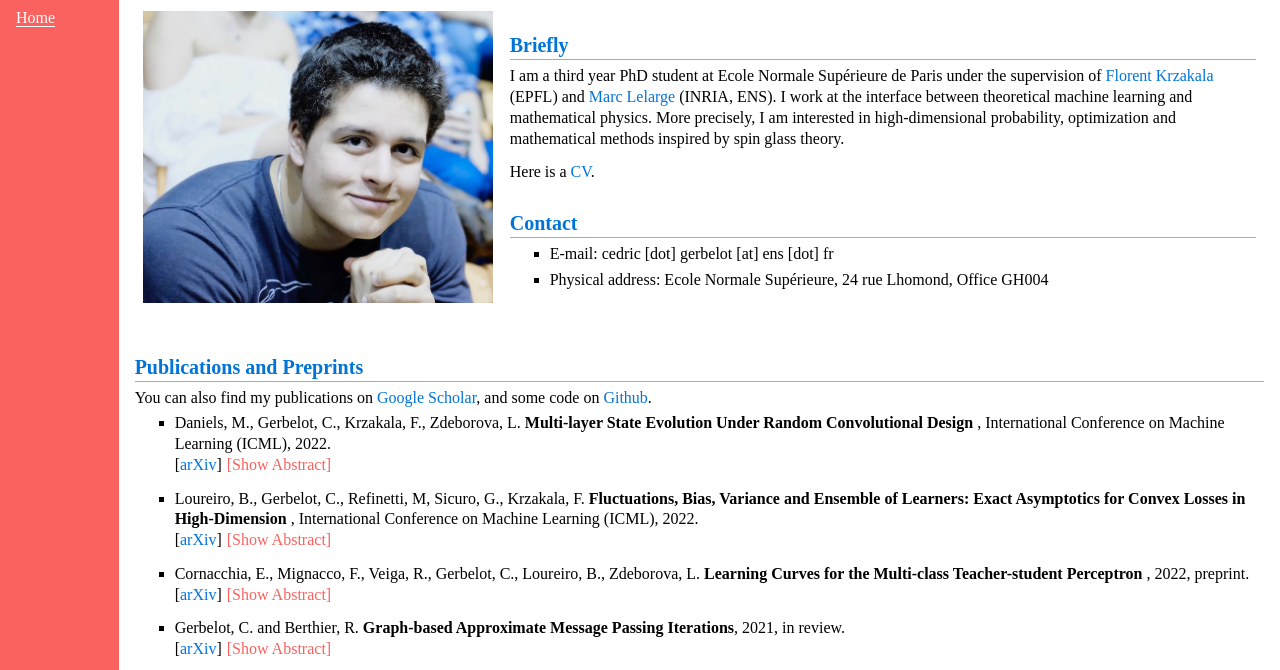
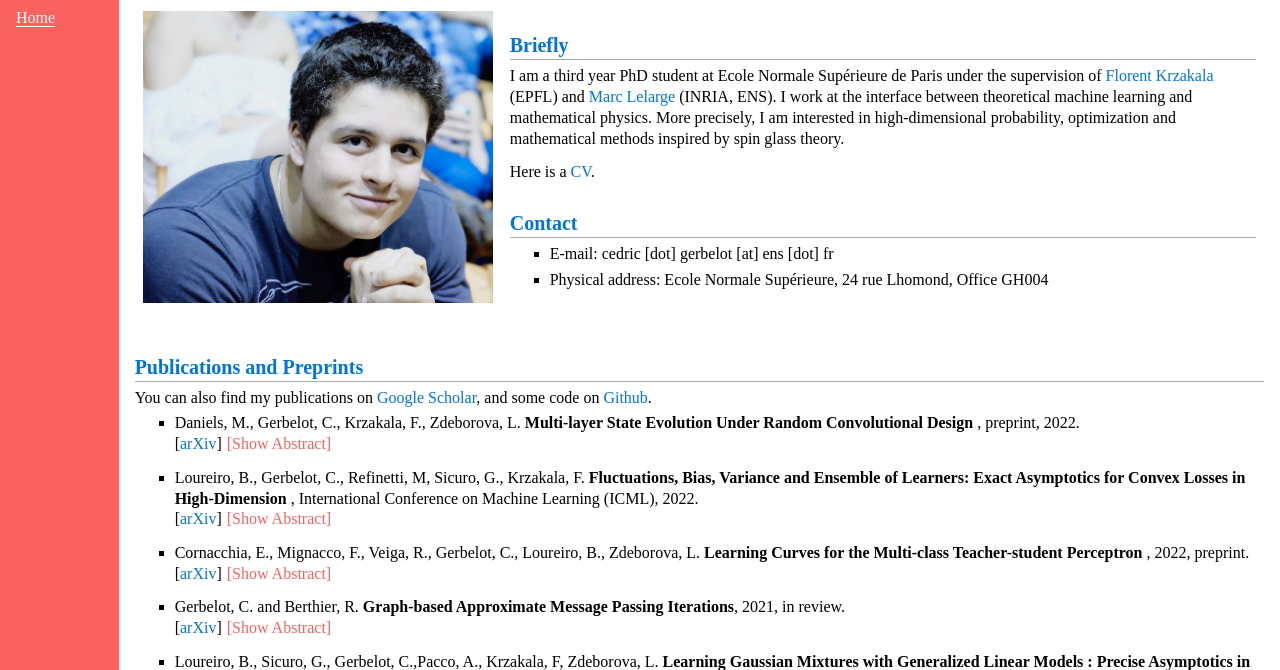
Before and after one commit to cgerbelo/cgerbelo.github.io, a plain HTML site: page index.html in a window 1280 px wide. Shown: the part 63-733 px from the top of the page. Drawn offline with nearby package versions, Linux system fonts and the light colour scheme.

Commit message:
Update index.html

```diff
--- a/index.html
+++ b/index.html
@@ -34,7 +34,7 @@
 <h2>Publications and Preprints</h2>
 <p>You can also find my publications on <a href="https://scholar.google.com/citations?user=Ct53LHIAAAAJ&amp;hl=fr">Google Scholar</a>, and some code on <a href="https://github.com/cgerbelo">Github</a>.</p>
 <ul>
-<li><p>Daniels, M., Gerbelot, C., Krzakala, F., Zdeborova, L. <b> Multi-layer State Evolution Under Random Convolutional Design </b>, International Conference on Machine Learning (ICML), 2022. <br />[<a href="https://arxiv.org/abs/2201.13383">arXiv</a>] <span class="toggle-trigger">[Show Abstract]<span>
+<li><p>Daniels, M., Gerbelot, C., Krzakala, F., Zdeborova, L. <b> Multi-layer State Evolution Under Random Convolutional Design </b>, preprint, 2022. <br />[<a href="https://arxiv.org/abs/2201.13383">arXiv</a>] <span class="toggle-trigger">[Show Abstract]<span>
 <div class="toggle-wrap">
 <b>Abstract:</b>  Signal recovery under generative neural network priors has emerged as a promising direction in statistical inference and computational imaging. Theoretical analysis of reconstruction algorithms under generative priors is, however, challenging. For generative priors with fully connected layers and Gaussian i.i.d. weights, this was achieved by the multi-layer approximate message (ML-AMP) algorithm via a rigorous state evolution. However, practical generative priors are typically convolutional, allowing for computational benefits and inductive biases, and so the Gaussian i.i.d. weight assumption is very limiting. In this paper, we overcome this limitation and establish the state evolution of ML-AMP for random convolutional layers. We prove in particular that random convolutional layers belong to the same universality class as Gaussian matrices. Our proof technique is of an independent interest as it establishes a mapping between convolutional matrices and spatially coupled sensing matrices used in coding theory.
 </div></p>
```
